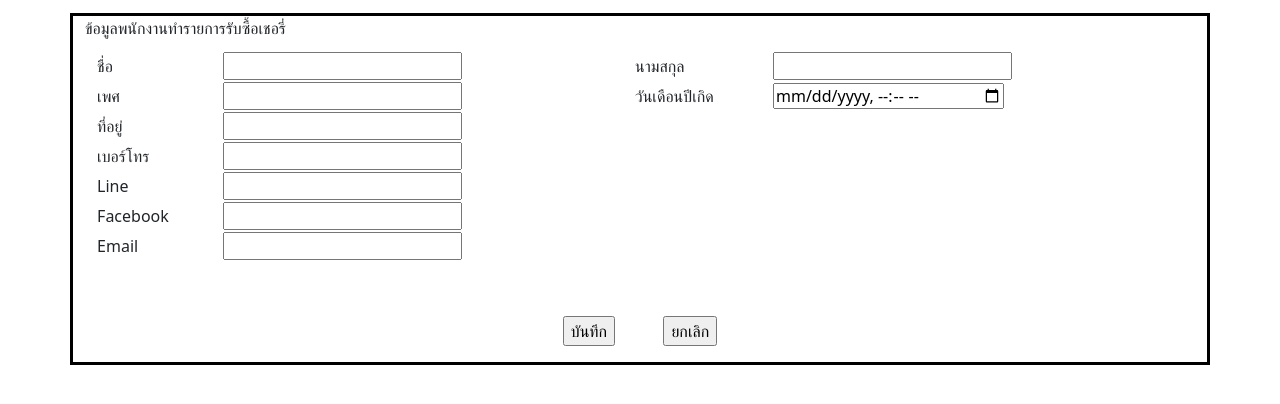
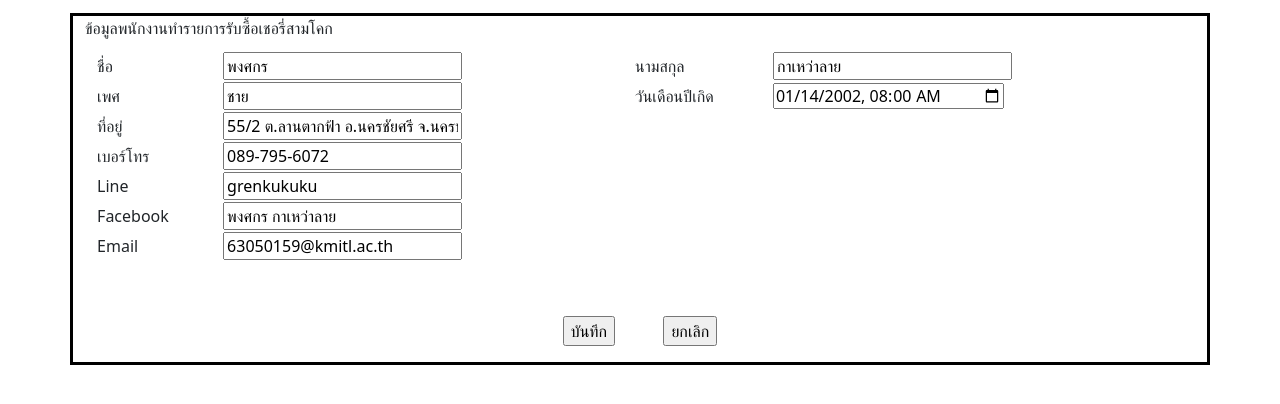
Before and after one commit to zergreen/ft-react, a PHP site: page /ex2/empdata.php in a window 1280 px wide. Shown: the top 404 px of the page. Run offline with PHP 8.4, Linux system fonts and the light colour scheme.

Commit message:
employee

```diff
--- a/ex2/empdata.php
+++ b/ex2/empdata.php
@@ -4,30 +4,30 @@
         <link rel="stylesheet" href="style.css">
     </head>
     <div class="container">
-        ข้อมูลพนักงานทำรายการรับซื้อเชอรี่
-        <form action="emp-logic.php">
+        ข้อมูลพนักงานทำรายการรับซื้อเชอรี่สามโคก
+        <form action="emp-logic.php" method="post">
         <div id=form1>
         <table width='100%'>
             <tr>
                 <td>ชื่อ</td>
-                <td><input type="text" name="emp_name"></td>
+                <td><input type="text" name="emp_name" value="พงศกร"></td>
                 <td>นามสกุล</td>
-                <td><input type="text" name="emp_surname"></td>
+                <td><input type="text" name="emp_surname" value="กาเหว่าลาย"></td>
             </tr>
             <tr>
                 <td>เพศ</td>
-                <td><input type="text" name="emp_sex"></td>
+                <td><input type="text" name="emp_sex" value="ชาย"></td>
                 <td>วันเดือนปีเกิด</td>
-                <td><input type="datetime-local"></td>
+                <td><input type="datetime-local" name="emp_birthdate" value="2002-01-14T08:00"></td>
             </tr>
             <tr>
                 <td>ที่อยู่</td>
-                <td><input type="text" name="emp_address"></td>
+                <td><input type="text" name="emp_address" value="55/2 ต.ลานตากฟ้า อ.นครชัยศรี จ.นครปฐม 73120"></td>
             </tr>
-            <tr><td>เบอร์โทร</td><td><input type="text" name="emp_tel"></td></tr>
-            <tr><td>Line</td><td><input type="text" name="emp_line"></td></tr>
-            <tr><td>Facebook</td><td><input type="text" name="emp_facebook"></td></tr>
-            <tr><td>Email</td><td><input type="text" name="emp_email"></td></tr>
+            <tr><td>เบอร์โทร</td><td><input type="text" name="emp_tel" value="089-795-6072"></td></tr>
+            <tr><td>Line</td><td><input type="text" name="emp_line" value="grenkukuku"></td></tr>
+            <tr><td>Facebook</td><td><input type="text" name="emp_facebook" value="พงศกร กาเหว่าลาย"></td></tr>
+            <tr><td>Email</td><td><input type="text" name="emp_email" value="63050159@kmitl.ac.th"></td></tr>
 
         </table>
         </div>
```
Also changed, not shown: ex2/emp-logic.php (+13 -0 lines).
